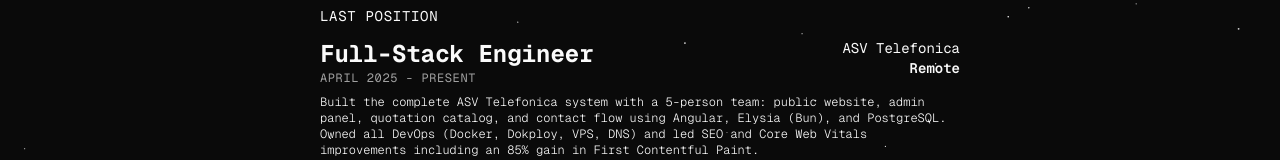
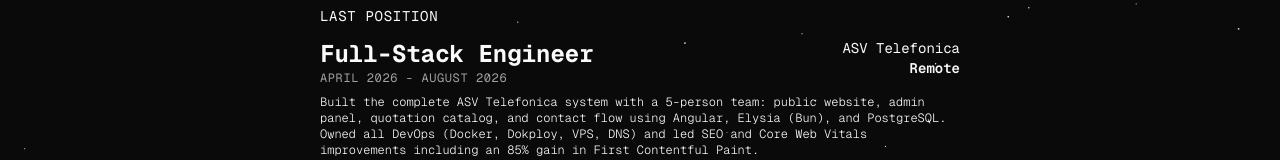
Before and after one commit to NeoRise456/juan-astonitas-portfolio, a Next.js app: page / in a window 1280 px wide. Shown: the part 257-417 px from the top of the page. Built offline with nearby package versions, Linux system fonts and the light colour scheme; no server answers; a web font is replaced by a local one; what tailwindcss-animated would draw is missing.

Commit message:
chore: change employment dates for ASV Telefonica position
Updated employment dates for ASV Telefonica role.

```diff
--- a/components/employment/employment-section.tsx
+++ b/components/employment/employment-section.tsx
@@ -28,8 +28,8 @@
             company: "ASV Telefonica",
             position: "Full-Stack Engineer",
             modality: "Remote",
-            startDate: "April 2025",
-            endDate: "Present",
+            startDate: "April 2026",
+            endDate: "August 2026",
             description: "Built the complete ASV Telefonica system with a 5-person team: public website, admin panel, quotation catalog, and contact flow using Angular, Elysia (Bun), and PostgreSQL. Owned all DevOps (Docker, Dokploy, VPS, DNS) and led SEO and Core Web Vitals improvements including an 85% gain in First Contentful Paint.",
             technologies: [
                 { icon: BiLogoAngular , label: "Angular" },
@@ -69,8 +69,8 @@
             company: "ASV Telefonica",
             position: "Ingeniero de Software Full-Stack",
             modality: "Remoto",
-            startDate: "Abril 2025",
-            endDate: "Presente",
+            startDate: "Abril 2026",
+            endDate: "Agosto 2026",
             description: "Construí el sistema completo de ASV Telefonica con un equipo de 5 personas: sitio público, panel de administración, catálogo de cotizaciones y formulario de contacto usando Angular, Elysia (Bun) y PostgreSQL. Fui responsable de todo el DevOps (Docker, Dokploy, VPS, DNS) y lideré mejoras de SEO y Core Web Vitals, incluyendo una mejora del 85% en First Contentful Paint.",
             technologies: [
                 { icon: BiLogoAngular , label: "Angular" },
```
